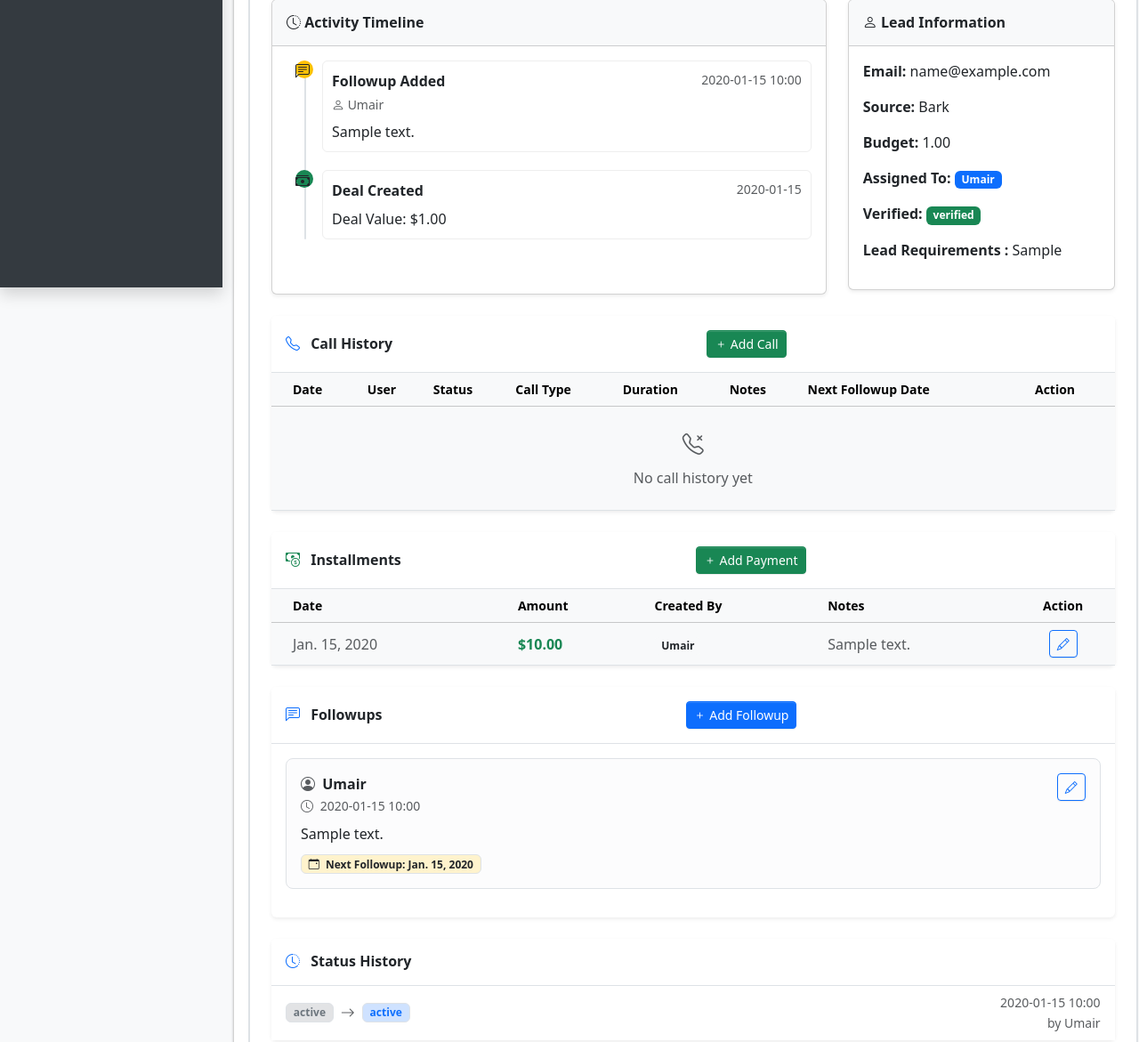
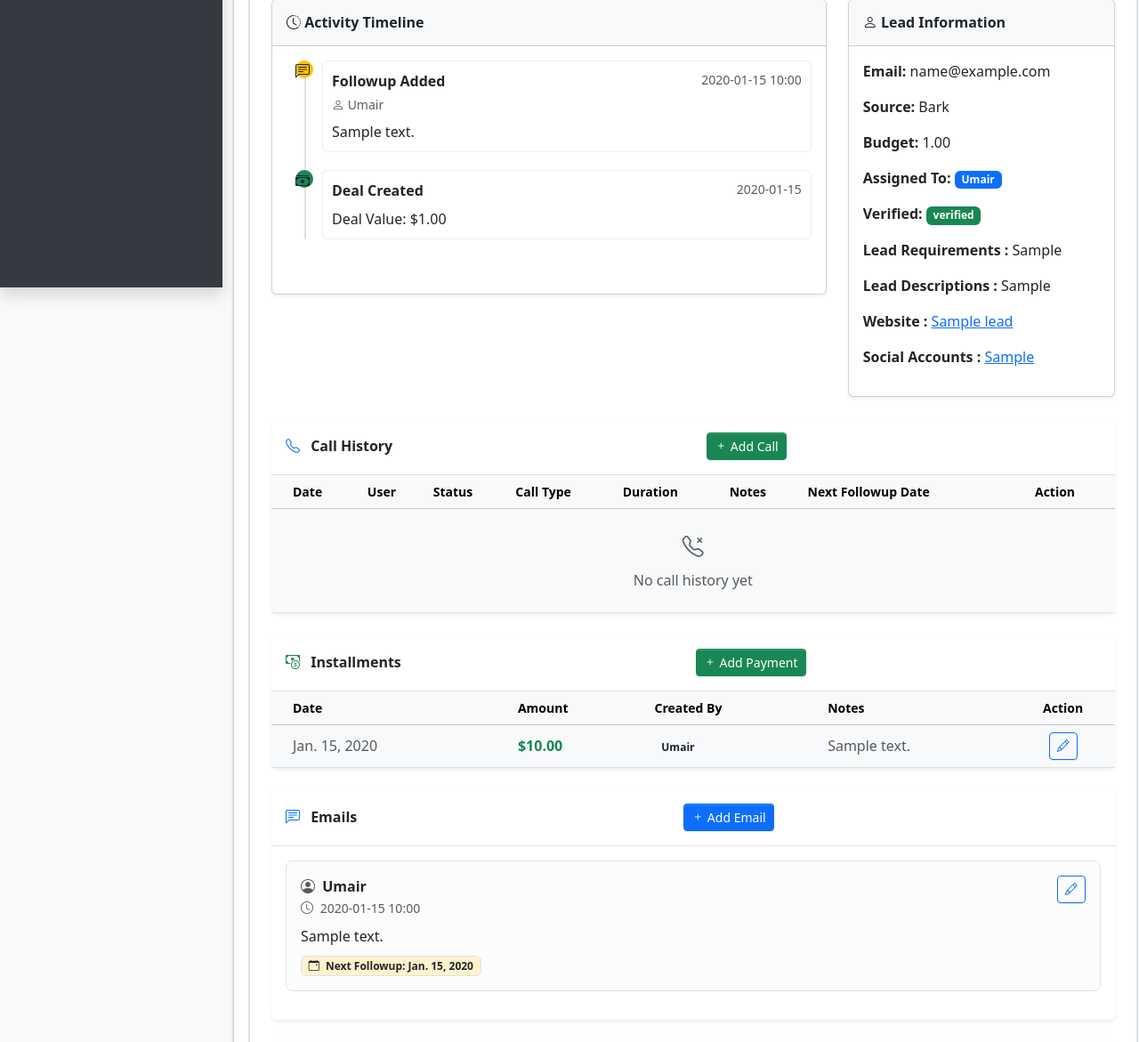
Before and after one commit to Umair-Mubeen/LeadCRM, a Django app: page /ViewLead/ in a window 1280 px wide, after a click that opens the changed part. Shown: the part 477-1648 px from the top of the page at 89% size. Run offline with Django 5.2, Linux system fonts and the light colour scheme; a user stored in the database is signed in; data comes from the database, SQL or seed files in the repository; tables that the repository leaves empty hold one stand-in row (values such as "Sample post"); data that the repository does not hold is empty.

Commit message:
Updated work

```diff
--- a/LeadApp/templates/lead_activity_timeline.html
+++ b/LeadApp/templates/lead_activity_timeline.html
@@ -257,6 +257,10 @@
 </p>
 
 <p><strong>Lead Requirements :</strong> {{ lead.requirements|default:"—" }}</p>
+<p style="text-align: justify;"><strong>Lead Descriptions :</strong> {{ lead.lead_brief|default:"—" }}</p>
+<p style="text-align: justify;"><strong>Website :</strong> <a href="{{ lead.domain_name }}" target="_blank">{{ lead.domain_name }} </a></p>
+<p style="text-align: justify;"><strong>Social Accounts :</strong> <a href="{{ lead.social_accounts }}" target="_blank">{{ lead.social_accounts }} </a></p>
+
 
 </div>
 
--- a/LeadApp/templates/lead_followup.html
+++ b/LeadApp/templates/lead_followup.html
@@ -5,7 +5,7 @@
 <div class="card-header bg-white d-flex justify-content-between align-items-center border-bottom">
 
 <h6 class="fw-bold mb-0 text-dark">
-<i class="bi bi-chat-left-text text-primary me-2"></i> Followups
+<i class="bi bi-chat-left-text text-primary me-2"></i> Emails
 </h6>
 
 <div>
@@ -14,7 +14,7 @@
 
 <a class="btn btn-sm btn-primary"
 href="{% url 'AddEditFollowup' lead.id %}?next={{ request.get_full_path }}#collapse{{ lead.id }}">
-<i class="bi bi-plus"></i> Add Followup
+<i class="bi bi-plus"></i> Add Email
 </a>
 
 {% else %}
```
Also changed, not shown: LeadApp/templates/lead_progress.html (+4 -4 lines).
